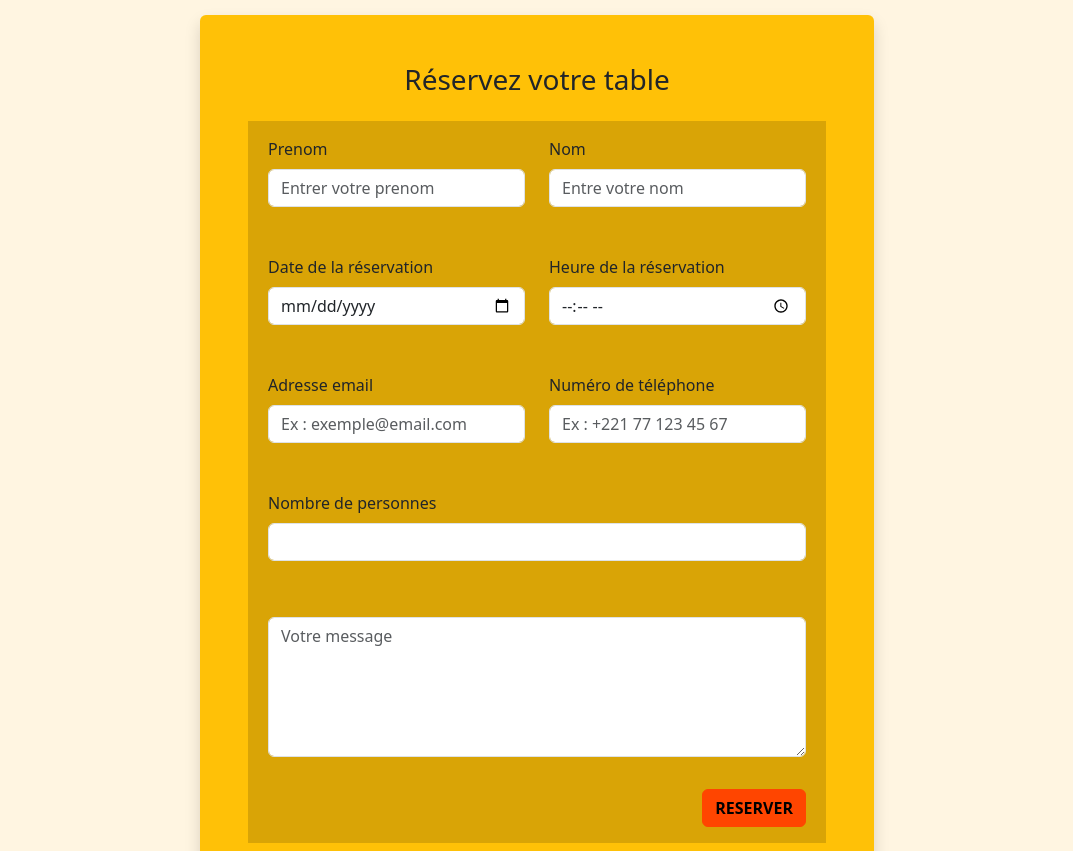
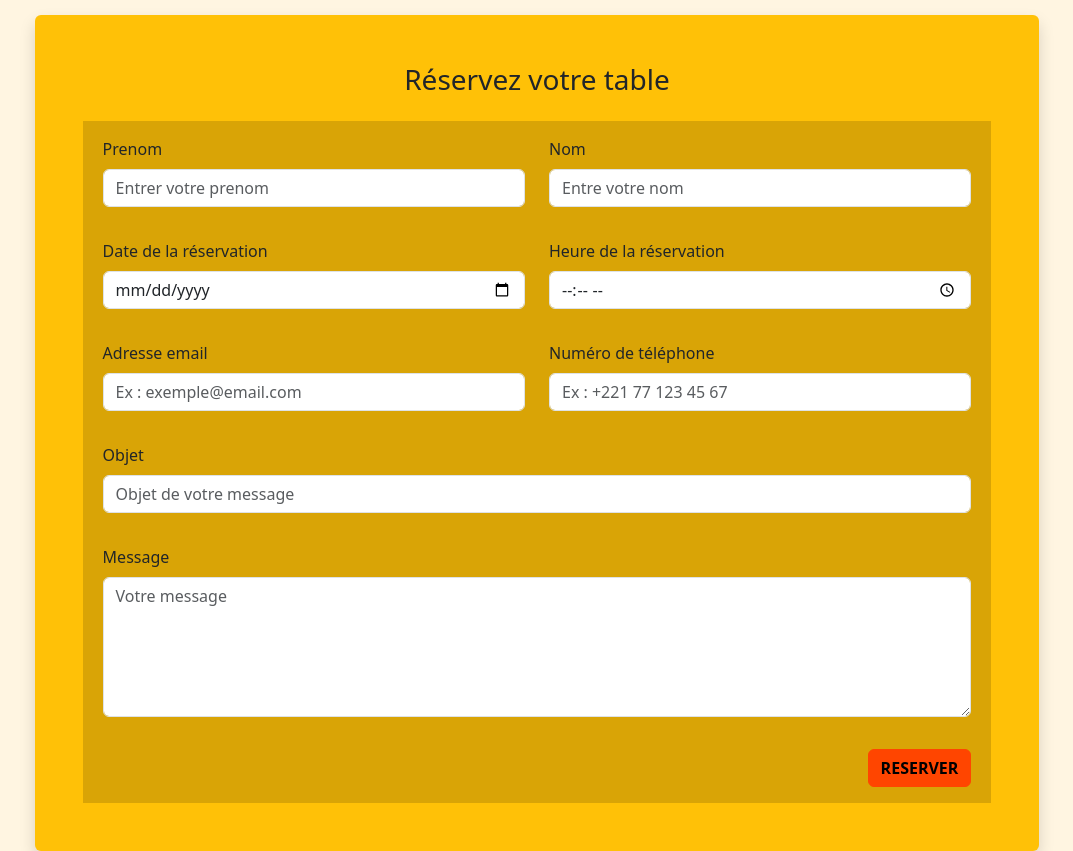
Before and after one commit to mairam-dev4/sunuresto, a plain HTML site: page index.html in a window 1280 px wide. Shown: the part 3760-4611 px from the top of the page, without its empty margins (103-1176 px from the left). Drawn offline with nearby package versions, Linux system fonts and the light colour scheme.

Commit message:
finalisation suite

```diff
--- a/index.html
+++ b/index.html
@@ -324,16 +324,16 @@
 
 
         <!-- RESERVATION Section -->
-      <section class="resrvation d-flex flex-column align-items-center justify-content-center py-5" id="reservation">
+      <section class="reservation d-flex flex-column align-items-center justify-content-center container-fluid py-5" id="reservation">
         <h2 class="text-center mb-4">RESERVATION</h2>
       <form action="page.php" method="post" class="formulaire  mx-auto  p-5 shadow rounded">
         <h3 class="text-center mb-4">Réservez votre table</h3>
         <div class="row ">
-          <div class="col-lg-6 col-sm-12 mb-3">
+          <div class="col-lg-6 col-sm-12 ">
             <label for="prenom" class="form-label">Prenom</label>
             <input type="text" class="form-control" placeholder="Entrer votre prenom" required>
           </div>
-          <div class="col-lg-6 col-sm-12 mb-3">
+          <div class="col-lg-6 col-sm-12 ">
             <label for="nom" class="form-label">Nom</label>
             <input type="text" class="form-control" placeholder="Entre votre nom " required>
           </div>
@@ -349,23 +349,24 @@
           </div>
         </div>
         <div class="row ">
-          <div class="mt-3 col-lg-6 col-sm-12" >
+          <div class=" col-lg-6 col-sm-12" >
             <label for="email" class="form-label">Adresse email</label>
             <input type="email" class="form-control" id="email" name="email" placeholder="Ex : exemple@email.com" required>
           </div>
-          <div class="col-lg-6 col-sm-12 mt-3">
+          <div class="col-lg-6 col-sm-12 ">
             <label for="telephone" class="form-label">Numéro de téléphone</label>
             <input type="tel" class="form-control" id="telephone" name="phone" placeholder="Ex : +221 77 123 45 67" required>
           </div>
         </div>
         <div class="row">
-          <div class="col-lg-12 mt-3">
-            <label for="nombre-personnes" class="form-label">Nombre de personnes</label>
-            <input type="number" class="form-control" id="nombre-personnes" name="guests" min="1" max="30" required>
+          <div class="col-lg-12 ">
+            <label for="prenom" class="form-label">Objet</label>
+            <input type="text" class="form-control" placeholder="Objet de votre message" required>
           </div>
         </div>
         <div class="row">
-          <div class="col-lg-12 mt-4 ">
+          <div class="col-lg-12  ">
+            <label for="prenom" class="form-label">Message</label>
             <textarea class="form-control textra " placeholder="Votre message" id="floatingTextarea"></textarea>
           </div>
         </div>
@@ -534,10 +535,10 @@
        <a href="#acceuil">ACCUEIL</a>
        <a href="#menu">MENU </a>
        <a href="#offre-speciale">OFFRES SPECIALES</a>
-       <a href="galarie">GALERIE</a>
-       <a href="temoignages">TEMOIGNAGES</a>
-       <a href="contact">CONTACT</a>
-       <a href="reservation">RESERVATION</a>
+       <a href="#galarie">GALERIE</a>
+       <a href="#temoignages">TEMOIGNAGES</a>
+       <a href="#contact">CONTACT</a>
+       <a href="#reservation">RESERVATION</a>
 
       </div>
       <div class="reso">
--- a/style.css
+++ b/style.css
@@ -146,7 +146,7 @@ h2{
     padding: 0px 120px;
 }
 /*RESERVATION*/
-.reservation{
+.formulaire{
     width: 80%;
 }
 .textra {
```
Also changed, not shown: menu-complet.html (+7 -7 lines).
